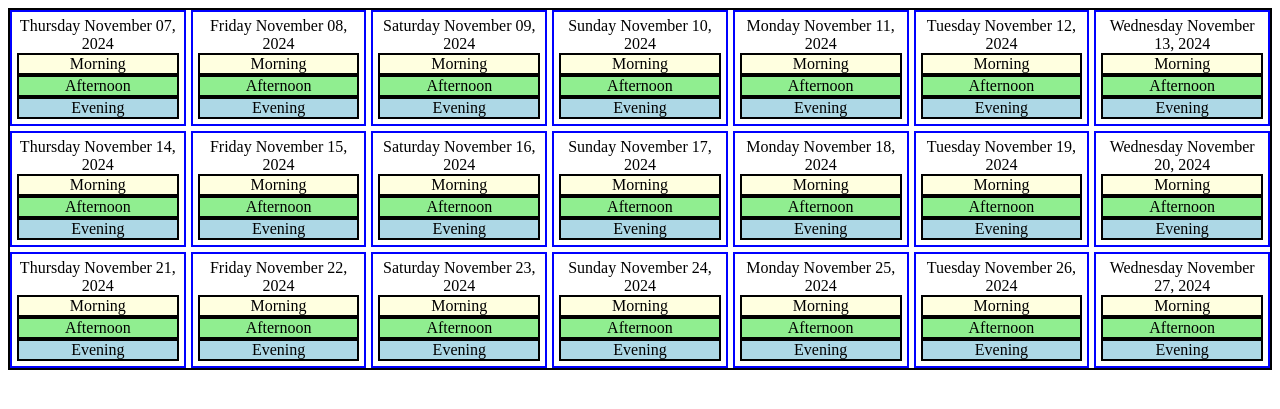
After one commit to jimbarlow/Django-HCHS, a Django app: page /test/ in a window 1280 px wide. The commit adds this page. Shown: the top 409 px of the page. Run offline with Django 4.2, Linux system fonts and the light colour scheme.

Commit message:
added calendar concept

```diff
--- a/volunteer/templates/create_roles.html
+++ b/volunteer/templates/create_roles.html
@@ -1,7 +1,8 @@
 {% extends "base.html" %}
+{% load crispy_forms_tags %}
 
 {% block content %}
-
+{% load %}
 <body>
     <div class="container text-left">
         <div class="row align-items-left">
--- /dev/null
+++ b/volunteer/templates/test.html
@@ -0,0 +1,63 @@
+<!DOCTYPE html>
+<html lang="en">
+  <head>
+    <meta charset="UTF-8" />
+    <meta name="viewport" content="width=device-width, initial-scale=1.0" />
+    <title>Responsive Grid</title>
+    <style>
+      .grid-container {
+        display: grid;
+        grid-template-columns: repeat(7, 1fr);
+        gap: 5px;
+        padding: 2%px;
+      }
+      .grid-item {
+        border: 2px solid #0000ff;
+        padding: 5px;
+        text-align: center;
+      }
+      div {
+        background-color: white;
+        border: 2px solid black;
+       }
+
+      @media (max-width: 768px) {
+        .grid-container {
+          grid-template-columns: repeat(3, 1fr);
+        }
+      }   def get_range(value):
+      return range(value)
+      container{
+        border-style: solid;
+        color: ff0000;
+      }
+      @media (max-width: 480px) {
+        .grid-container {
+          grid-template-columns: repeat(1, 1fr);
+        }
+      }
+    </style>
+  </head>
+  <body>
+    {% load group_filters %}
+    <div class="grid-container">
+    {% for date in date_list %}
+      <div class="grid-item"> {{ date }} <br>
+      <div class="container"; style="align-items:center;justify-content:center; background-color:lightyellow;" >
+        Morning
+        {% comment %} {% for name in names %%}
+        print (name)
+        {% endfor %} {% endcomment %}
+      </div>
+      <div class="container" style="align-items:center;justify-content:center; background-color:lightgreen;">
+        Afternoon
+      </div>
+      <div class="container" style="align-items:center;justify-content:center; background-color:lightblue;">
+        Evening
+      </div>
+
+      </div>
+      {% endfor %}
+    </div>
+  </body>
+</html>
--- a/volunteer/templatetags/group_filters.py
+++ b/volunteer/templatetags/group_filters.py
@@ -7,3 +7,8 @@ def has_group(user, group_name):
         return user.groups.filter(name=group_name).exists()
     except:
         print('did not work')
+        return False
+
+@register.filter(name='get_range')
+def get_range(value):
+    return range(value)
--- a/volunteer/urls.py
+++ b/volunteer/urls.py
@@ -6,6 +6,7 @@ from django.views.generic import TemplateView
 
 urlpatterns = [
     path( 'browse_roster/', views.browse_roster, name='browse_roster' ),
+    path( 'test/', views.test, name='test' ),
     # path( 'csv/<str:year2view>/', views.csv, name='csv' ),
     # # path( 'formset_practice/<int:membership_id>/', ModelFormWizard.as_view([CreateMembershipEntry, MemberShipYearsForm], membership_id='membership_id'), name='formset_practice'),
     # path( 'entry_form/<membership_id>/', views.entry_form, name='entry_form'),
--- a/volunteer/views.py
+++ b/volunteer/views.py
@@ -27,39 +27,25 @@ from django.core.mail import send_mail, get_connection
 from django.contrib import messages
 from django.urls import reverse_lazy
 from django.views.generic.edit import CreateView, DeleteView, UpdateView
+from django.db.models import QuerySet
 
-# Create your views here./
-# def front_page(request):
-#     return render(request, 'front_page.html')
+# Create your views here.
 
-# class FrontPageView(View):
-#     def get(self, request):
-#         return HttpResponse(request, 'front_page.html' )
 
-# class ModelFormWizard(SessionWizardView):
-# # https://django-formtools.readthedocs.io/en/latest/wizard.html
-#     template_name = 'modelwiz_entry.html'
-#     # print(membership_id)
-#     def done(self, form_list, **kwargs):
-#         for form in form_list:
-#             form.save()
-#         return H        ttpResponseRedirect('home')
+def test(request):
+# This view is for the calendar
+    today = datetime.date.today()
+    date_list = []
+    for i in range(21):
+        modified_date = today + datetime.timedelta(days=i)
+        modified_date = modified_date.strftime('%A %B %d, %Y')
+        date_list.append(modified_date)
 
-# def entry_form(request, membership_id, *args, **kwargs):
+    context = {
+        'date_list': date_list
+    }
 
-#     membership = Membership.newmanager.get(pk=membership_id)
-#     print(membership.first_name + ' ' + membership.last_name)
-
-#     MemberShipYearsFormset = inlineformset_factory(Membership, MemberShipYears, fields = ('year',), extra=1, )
-
-#     if request.method == 'POST':
-#         formset = MemberShipYearsFormset(request.POST, instance = membership)
-#         if formset.is_valid():
-#             formset.save()
-#             # return redirect('entry_form/'+ str(formset.id)+ '/')
-#             return redirect('entry_form', membership_id = membership_id)
-#     formset = MemberShipYearsFormset(instance=membership)
-#     return(render(request, 'formset.html', { 'formset' : formset, 'membership' : membership }))
+    return render(request, 'test.html', context)
 
 
 @login_required(login_url='login')
```
Also changed, not shown: basic_qrcode.py (added, +9 -0 lines), railway.json (deleted, +0 -11 lines), volunteer/models.py (+11 -1 lines), volunteer/templates/gridtest.html (added, +49 -0 lines).
